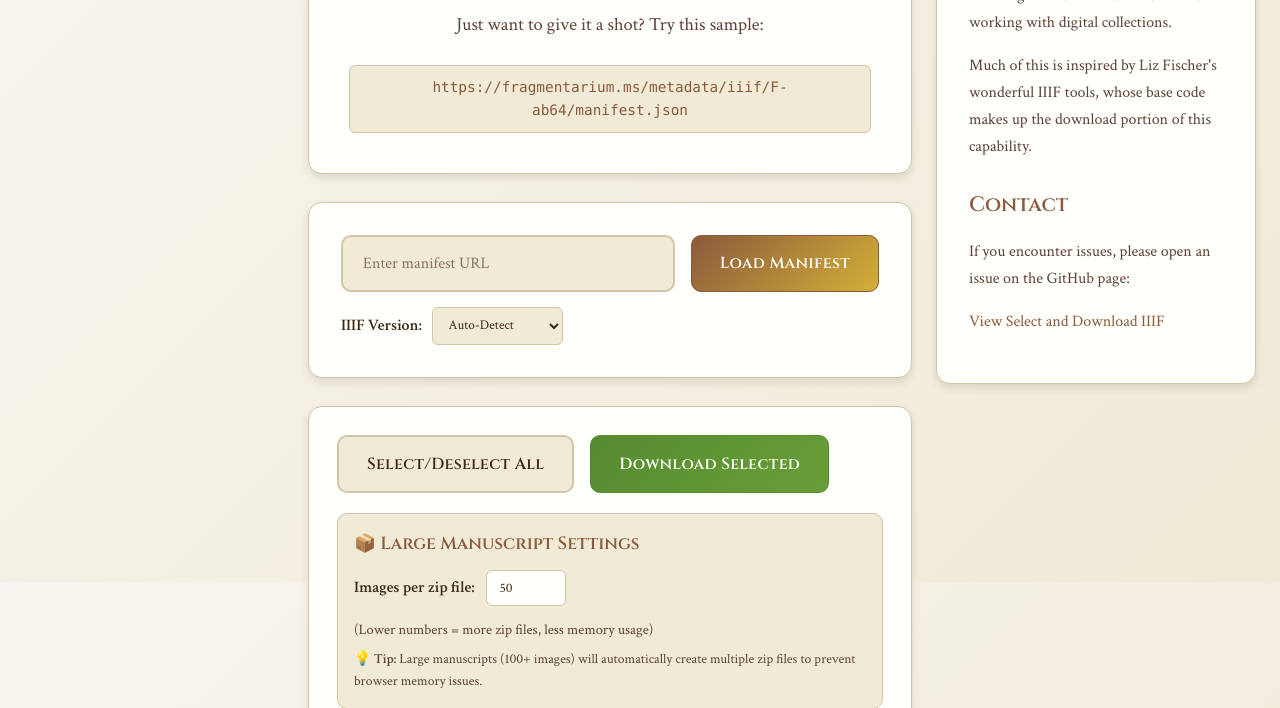
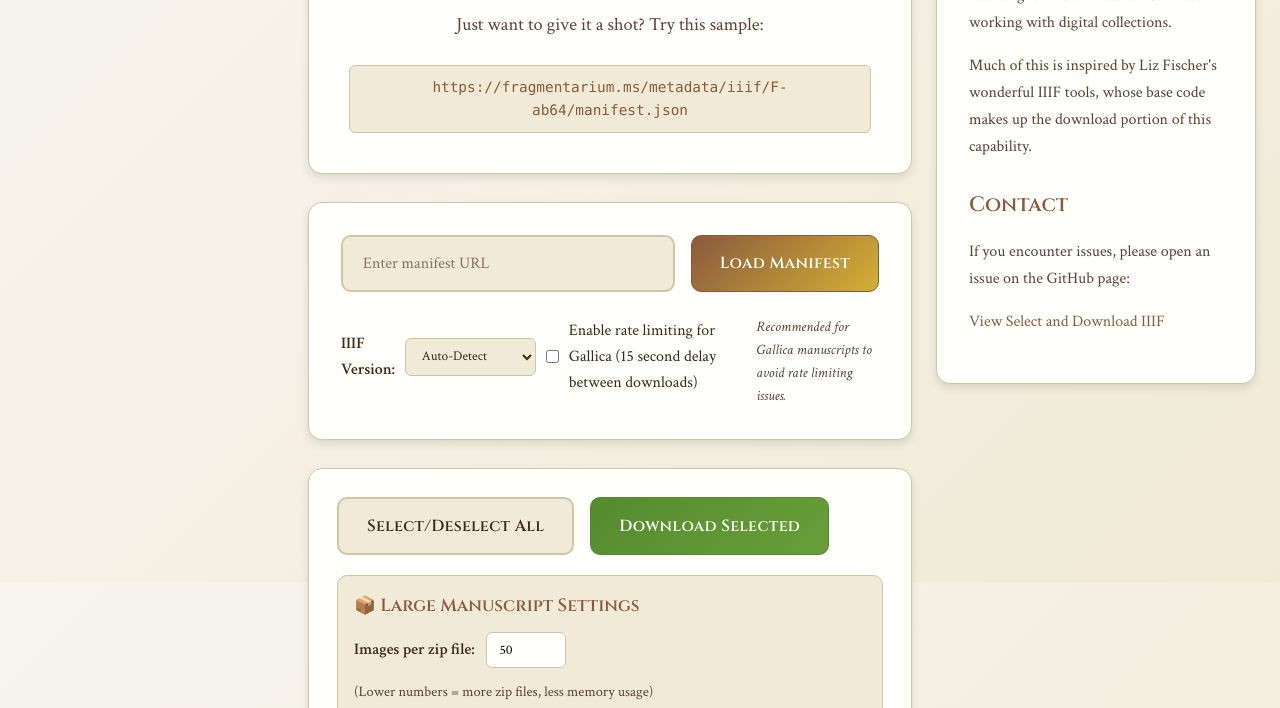
Before and after one commit to kyrieb-ekat/iiif-selectanddownload, a plain HTML site: page download copy/index.html in a window 1280 px wide. Shown: the part 218-926 px from the top of the page. Drawn offline with nearby package versions, Linux system fonts and the light colour scheme.

Commit message:
Rate limit button for Gallica manifests added

```diff
--- a/download copy/index.html
+++ b/download copy/index.html
@@ -611,10 +611,32 @@
             <option value="auto">Auto-Detect</option>
             <option value="p3">Presentation 3.0</option>
             <option value="p2">Presentation 2.x</option>
-          </select>
+          id="gallicaContainer"
+          style="
+            margin-top: 15px;
+            display: none;
+            padding: 12px;
+            background: var(--surface-color);
+            border-radius: var(--radius-sm);
+            border: 1px solid var(--border-color);
+          "
+        >
+          <label style="display: flex; align-items: center; gap: 8px; cursor: pointer;">
+            <input type="checkbox" id="gallicaCheckbox" />
+            <span style="color: var(--text-primary); font-weight: 500;">
+              Enable rate limiting for Gallica (15 second delay between downloads)
+            </span>
+          </label>
+          <p style="
+            margin: 8px 0 0 24px;
+            font-size: 0.9rem;
+            color: var(--text-secondary);
+            font-style: italic;
+          ">
+            Recommended for Gallica manuscripts to avoid rate limiting issues.
+          </p>
         </div>
       </div>
-
       <!-- Actions Section -->
       <div class="actions-section">
         <div class="actions-grid">
@@ -677,7 +699,7 @@
                 padding: 8px 12px;
                 border-radius: var(--radius-sm);
                 border: 1px solid var(--border-color);
-                background: var(--card-color);
+                background: var(--card-color);g
                 color: var(--text-primary);
                 font-family: 'Crimson Text', serif;
               "
```
